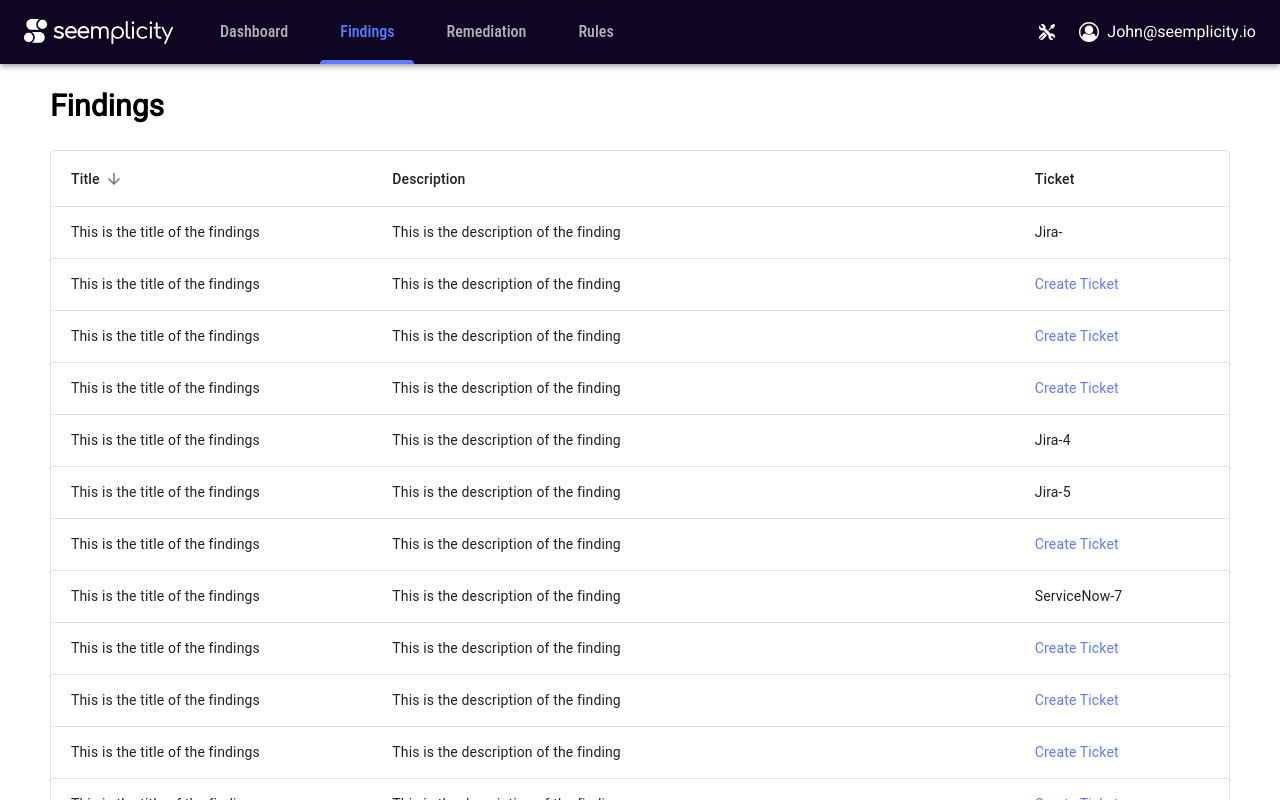
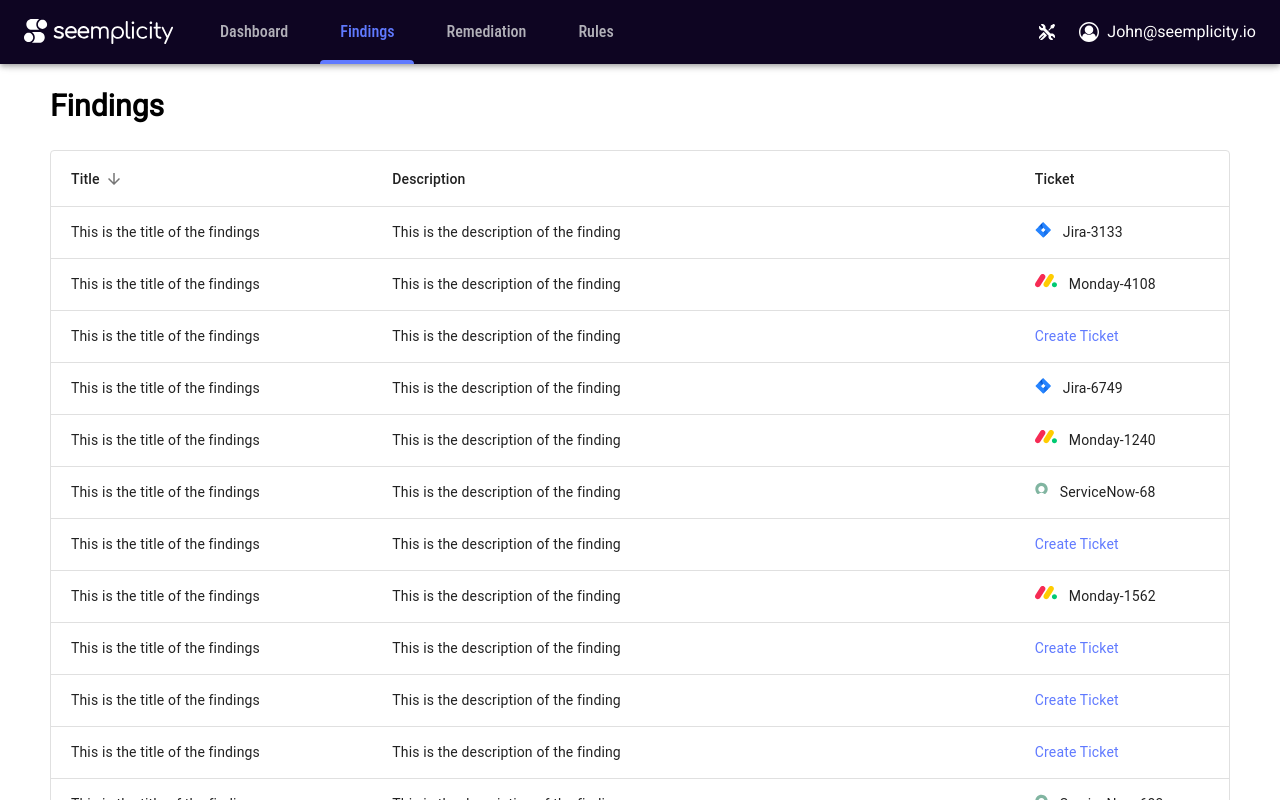
Before and after one commit to Lidorc145/seemplicity.io-Exercise, a React (Create React App) app: page / in a window 1280 px wide. Shown: the top 800 px of the page. Built offline with nearby package versions, Linux system fonts and the light colour scheme.

Commit message:
SAVEPOINT

```diff
--- a/src/App.css
+++ b/src/App.css
@@ -136,10 +136,8 @@ div.MuiDataGrid-columnHeader, div.MuiDataGrid-cell {
     top: 50%;
     left: 50%;
     transform: translate(-50%, -50%);
-    min-width: 440px;
-    max-width: 660px;
-    min-height: 411px;
-    max-height: 633px;
+    min-width: 50%;
+    min-height: 50%;
     background-color: #FFFFFF;
     border: 2px solid #E0E1E8;
     border-radius: 8px;
@@ -152,7 +150,7 @@ div.MuiDataGrid-columnHeader, div.MuiDataGrid-cell {
     font-family: 'Heebo';
     font-style: normal;
     font-weight: 500;
-    font-size: 20px;
+    font-size: 20vm;
     line-height: 29px;
     align-items: flex-end;
     color: #26026C;
@@ -243,3 +241,10 @@ div.MuiDataGrid-columnHeader, div.MuiDataGrid-cell {
 .buttons:disabled {
     opacity: 0.5;
 }
+
+.buttonGroup {
+    position: fixed;
+    right: 20px;
+    bottom: 0;
+
+}
--- a/src/MockData.js
+++ b/src/MockData.js
@@ -12,7 +12,7 @@ export function GetFindingsData() {
         let ticketKind = ['Monday', 'ServiceNow', 'Jira'][Math.floor(Math.random() * 3)]
 
         if (hasTicket) {
-            current = {...current, ticket: {id: i, name: ticketKind}}
+            current = {...current, ticket: {id: Math.floor(Math.random() * 9999), name: ticketKind}}
         }
         data.push(current);
     }
--- a/src/components/FindingTable.js
+++ b/src/components/FindingTable.js
@@ -6,7 +6,7 @@ import CloseIcon from "@mui/icons-material/Close";
 import {TextField} from "@mui/material";
 import {GetFindingsData} from "../MockData";
 import Select from 'react-select';
-import {JiraLogo, MondayLogo, ServiceNowLogo} from "./SvgData";
+import {JiraLogo, JiraLogoSmall, MondayLogo, MondayLogoSmall, ServiceNowLogo, ServiceNowLogoSmall} from "./SvgData";
 
 const rows = GetFindingsData();
 const projectOptions = [
@@ -22,6 +22,19 @@ const issueTypeOptions = [
 
 const ticketKinds = ['Monday', 'ServiceNow', 'Jira'];
 const ticketLogos = [<MondayLogo/>, <ServiceNowLogo/>, <JiraLogo/>];
+const ticketLogosSmall = (ticketService) => {
+    switch (ticketService) {
+        case 'Jira':
+            return <JiraLogoSmall/>;
+            break;
+        case 'ServiceNow':
+            return <ServiceNowLogoSmall/>;
+            break;
+        case 'Monday':
+            return <MondayLogoSmall/>;
+            break;
+    }
+};
 
 function FindingTable() {
     const [open, setOpen] = React.useState(false);
@@ -69,6 +82,7 @@ function FindingTable() {
                     aria-describedby="modal-modal-description"
                 >
                     <Box className="findingModal">
+                        <div>
                             <div className='grid-container'>
                                 <div className='text-2xl font-bold text-left modalTitle'>Create a ticket</div>
                                 <div>
@@ -78,10 +92,11 @@ function FindingTable() {
                             <div className='separator'/>
                             <div className='flex mt-5 mb-10'>
                                 {ticketKinds.map((val, idx) => (
-                                <label key={idx} defaultValue='Jira' onChange={handleChange}>
-                                    <div className='flex mr-8'>
+                                    <label onChange={handleChange}>
+                                        <div key={idx} className='flex mr-8'>
                                             <div className='grow mr-2'>
-                                            <input type="radio" name="service" value={val}/>
+                                                <input type="radio" name="service" checked={val === ticketService}
+                                                       value={val}/>
                                             </div>
                                             <div className='flex-none'>{ticketLogos[idx]}</div>
                                         </div>
@@ -112,22 +127,22 @@ function FindingTable() {
                                         </div>
                                         <div className='text-1xl font-bold text-left grid-full'>Description</div>
                                         <div className='grid-full'>
-                                        <TextField fullWidth multiline minRows='4' placeholder="Write a title"
+                                            <TextField fullWidth multiline minRows='3' maxRows={6}
+                                                       placeholder="Write a title"
                                                        id="fullWidth"/>
                                         </div>
                                     </div>
 
                                 }
-                            <div className='grow h-14'/>
-                            <div className='flex'>
-                                <div className="grow h-14"/>
-                                <div className='flex-none'>
-                                    <button className='buttons outlined' onClick={handleClose}>Cancel</button>
-                                    <button className='buttons contained' disabled>Create ticket</button>
+
                             </div>
                         </div>
+                        <div className='h-10'/>
+                        <div className='flex flex-row-reverse buttonGroup'>
+                            <button className='buttons contained' disabled>Create ticket</button>
+                            <button className='buttons outlined' onClick={handleClose}>Cancel</button>
+                        </div>
 
-                        </div>
                     </Box>
                 </Modal>
             </div>
@@ -136,7 +151,12 @@ function FindingTable() {
 
     function getTicket(params) {
         if (params.row.ticket) {
-            return `${params.row.ticket.name || ''}-${params.row.ticket.id || ''}`;
+            return (
+                <div className='flex'>
+                    <div>{ticketLogosSmall(params.row.ticket.name)}</div>
+                    <div className='pl-3'>{params.row.ticket.name || ''}-{params.row.ticket.id || ''}</div>
+                </div>
+            );
         }
         return (<a href="#" className='link' onClick={(e) => {
             //params.row.ticket = {id: Math.floor(Math.random() * 9999), name: 'Ticket'};
--- a/src/components/SvgData.js
+++ b/src/components/SvgData.js
@@ -183,3 +183,54 @@ export function MondayLogo() {
         </svg>
     );
 }
+
+export function JiraLogoSmall() {
+    return (<svg width="16" height="16" viewBox="0 0 16 16" fill="none" xmlns="http://www.w3.org/2000/svg">
+            <path
+                d="M15.6825 7.52964L8.89127 0.738373L8.23298 0.0800781L3.12078 5.19228L0.78342 7.52964C0.666384 7.64682 0.600647 7.80566 0.600647 7.97128C0.600647 8.13689 0.666384 8.29574 0.78342 8.41292L5.45398 13.0835L8.23298 15.8625L13.3452 10.7503L13.4243 10.6711L15.6825 8.41292C15.7996 8.29574 15.8653 8.13689 15.8653 7.97128C15.8653 7.80566 15.7996 7.64682 15.6825 7.52964ZM8.23298 10.3045L5.89978 7.97128L8.23298 5.63808L10.5662 7.97128L8.23298 10.3045Z"
+                fill="#2684FF"/>
+            <path
+                d="M8.23296 5.63813C7.49914 4.90422 7.08551 3.90978 7.08239 2.87194C7.07927 1.8341 7.48691 0.837188 8.2163 0.098877L3.11035 5.20274L5.88935 7.98174L8.23296 5.63813Z"
+                fill="url(#paint0_linear_101_241)"/>
+            <path
+                d="M10.5724 7.96509L8.23297 10.3045C8.59805 10.6694 8.88767 11.1026 9.08526 11.5795C9.28285 12.0563 9.38456 12.5674 9.38456 13.0835C9.38456 13.5997 9.28285 14.1108 9.08526 14.5876C8.88767 15.0644 8.59805 15.4977 8.23297 15.8625L13.3514 10.7441L10.5724 7.96509Z"
+                fill="url(#paint1_linear_101_241)"/>
+            <defs>
+                <linearGradient id="paint0_linear_101_241" x1="7.81632" y1="3.27786" x2="4.55818" y2="6.536"
+                                gradientUnits="userSpaceOnUse">
+                    <stop offset="0.18" stop-color="#0052CC"/>
+                    <stop offset="1" stop-color="#2684FF"/>
+                </linearGradient>
+                <linearGradient id="paint1_linear_101_241" x1="206.726" y1="484.023" x2="319.256" y2="411.091"
+                                gradientUnits="userSpaceOnUse">
+                    <stop offset="0.18" stop-color="#0052CC"/>
+                    <stop offset="1" stop-color="#2684FF"/>
+                </linearGradient>
+            </defs>
+        </svg>
+    );
+}
+
+export function ServiceNowLogoSmall() {
+    return (<svg width="13" height="12" viewBox="0 0 13 12" fill="none" xmlns="http://www.w3.org/2000/svg">
+            <path fill-rule="evenodd" clip-rule="evenodd"
+                  d="M6.52716 0.803223C3.04757 0.803223 0.313599 3.53614 0.313599 7.01439C0.313599 8.83633 1.05922 10.4926 2.21909 11.6521C2.63333 12.0661 3.37895 12.0661 3.87604 11.7349C4.53882 11.1552 5.53299 10.8239 6.52716 10.8239C7.60418 10.8239 8.43265 11.1552 9.17828 11.7349C9.67537 12.149 10.3381 12.0661 10.8352 11.5692C11.9951 10.4098 12.7407 8.83633 12.7407 7.01439C12.6579 3.61895 9.92391 0.803223 6.52716 0.803223ZM6.44431 10.2442C4.53882 10.2442 3.29611 8.83633 3.29611 7.09721C3.29611 5.35808 4.53882 3.95021 6.44431 3.95021C8.3498 3.95021 9.59252 5.35808 9.59252 7.09721C9.59252 8.83633 8.3498 10.2442 6.44431 10.2442Z"
+                  fill="#81B5A1"/>
+        </svg>
+    );
+}
+
+export function MondayLogoSmall() {
+    return (<svg width="22" height="14" viewBox="0 0 22 14" fill="none" xmlns="http://www.w3.org/2000/svg">
+            <path
+                d="M2.73381 13.1762C2.248 13.1773 1.77061 13.0494 1.35042 12.8055C0.930226 12.5617 0.58229 12.2107 0.342156 11.7884C0.105697 11.369 -0.0122315 10.8933 0.00100319 10.4121C0.0142379 9.93083 0.158137 9.46226 0.417286 9.05656L5.3425 1.3223C5.59458 0.906625 5.95248 0.565311 6.37963 0.333218C6.80679 0.101125 7.28789 -0.0134305 7.77381 0.00125343C8.25935 0.012889 8.73309 0.153318 9.14653 0.40817C9.55998 0.663022 9.89829 1.02315 10.1269 1.45169C10.586 2.31986 10.5286 3.36438 9.97868 4.17934L5.05659 11.9136C4.80699 12.3026 4.46323 12.6222 4.05719 12.8429C3.65115 13.0636 3.19596 13.1783 2.73381 13.1762Z"
+                fill="#F62B54"/>
+            <path
+                d="M11.1819 13.1761C10.1885 13.1761 9.27442 12.645 8.79442 11.7914C8.55849 11.3732 8.44083 10.8987 8.45407 10.4187C8.4673 9.93877 8.61093 9.47145 8.86955 9.0669L13.7854 1.35038C14.0337 0.928859 14.3904 0.581465 14.8182 0.344223C15.2461 0.106981 15.7297 -0.0114688 16.2188 0.00115775C17.2205 0.0230708 18.1283 0.583419 18.5875 1.45994C19.0435 2.33646 18.9767 3.38724 18.4101 4.20011L13.4953 11.9166C13.2465 12.3039 12.9041 12.6223 12.4998 12.8424C12.0955 13.0626 11.6422 13.1773 11.1819 13.1761Z"
+                fill="#FFCC00"/>
+            <path
+                d="M19.441 13.2407C20.8415 13.2407 21.9767 12.1293 21.9767 10.7583C21.9767 9.3873 20.8415 8.27588 19.441 8.27588C18.0406 8.27588 16.9054 9.3873 16.9054 10.7583C16.9054 12.1293 18.0406 13.2407 19.441 13.2407Z"
+                fill="#00CA72"/>
+        </svg>
+    );
+}
```
Lines whose indentation alone changed are shown as unchanged.
